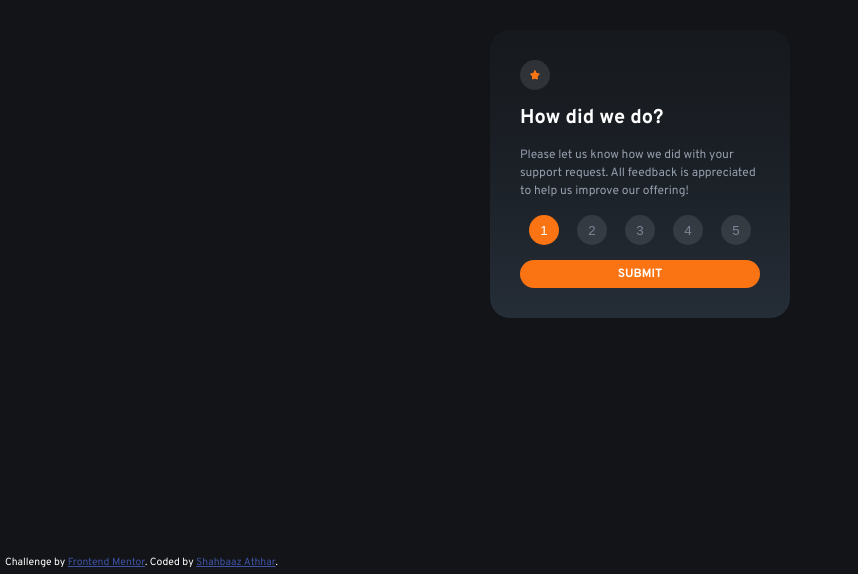
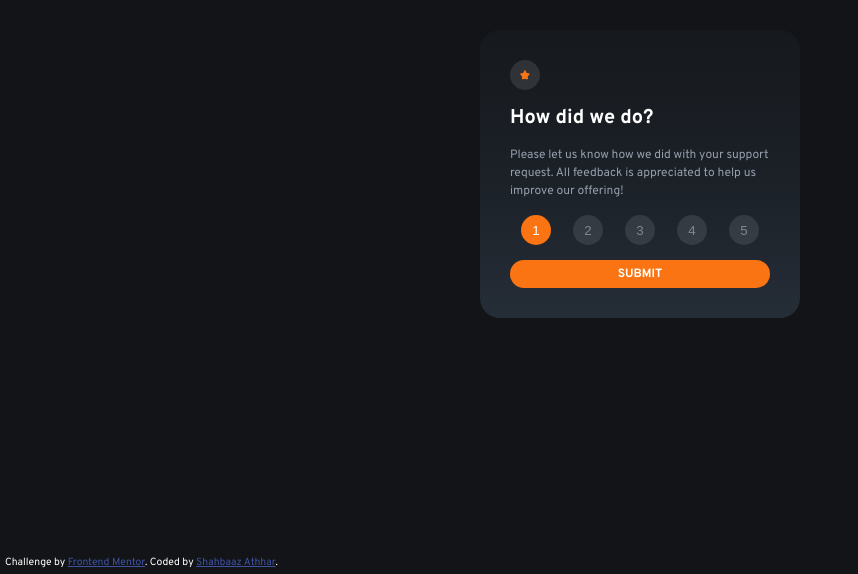
Before and after one commit to Shahbaaz92/interactive-rating-component-main, a plain HTML site: page index.html in a window 1280 px wide. Shown: the part 226-800 px from the top of the page, without its empty margins (0-858 px from the left). Drawn offline with Linux system fonts and the light colour scheme.

Commit message:
Update style.css

```diff
--- a/style.css
+++ b/style.css
@@ -21,7 +21,8 @@ body {
     rgba(37, 45, 55, 0.5),
     rgba(37, 45, 55, 1)
   );
-  max-width: 300px;
+  min-width: 300px;
+  width: 320px;
   padding: 2.5em;
   position: absolute;
   top: 50%;
```
